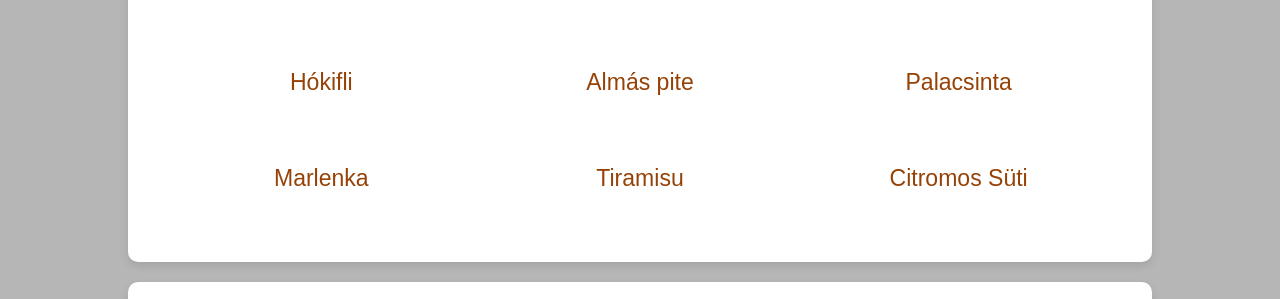
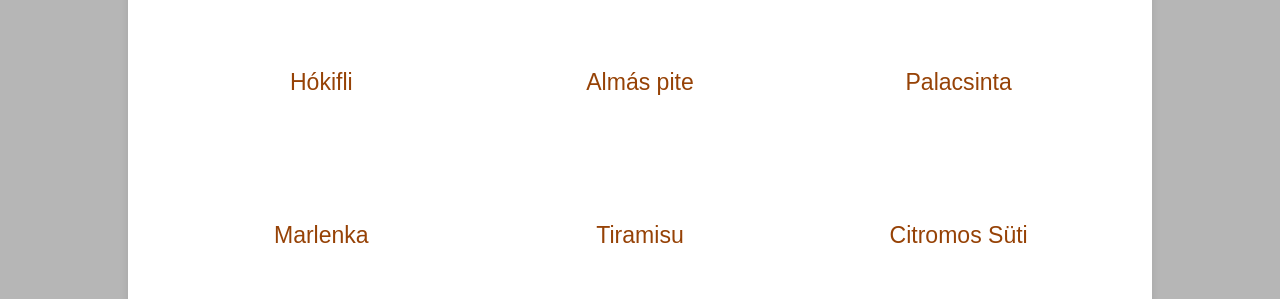
Before and after one commit to Nangito/Ikt_dessert, a plain HTML site: page Fooldal.html in a window 1280 px wide. Shown: the part 247-546 px from the top of the page. Drawn offline with nearby package versions, Linux system fonts and the light colour scheme.

Commit message:
size fixes

```diff
--- a/Fooldal.html
+++ b/Fooldal.html
@@ -22,8 +22,8 @@
         <section class="elkeszitese fooldal_desszertek">
             <h3>Desszertek</h3>
             <ol>
-                <div class="container">
-                    <div class="row">
+                <div class="container" id="tarolo_kontener_main">
+                    <div class="row" id="sub_kontener">
                         <div class="col-4">
                             <li><a href="Zalán/hokifli.html">
                                 <p>
@@ -46,7 +46,7 @@
                             </a></li>
                         </div>
                     </div>
-                    <div class="row">
+                    <div class="row" id="sub_kontener">
                         <div class="col-4">
                             <li><a href="Ricsi/marlenka.html">
                                 <p>
--- a/css/fooldal.css
+++ b/css/fooldal.css
@@ -34,4 +34,13 @@ p {
     margin-top: 2em;
     margin-left: auto;
     margin-right: auto;
+    text-align: center;
 }
+
+#tarolo_kontener_main {
+    height: 16rem;
+}
+
+#sub_kontener {
+    height: 8em;
+}
```
